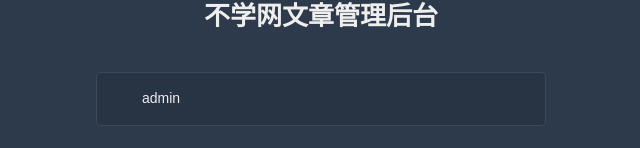
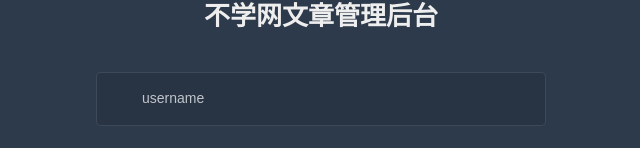
Before and after one commit to noxue/gocms-admin-ui, a Vue app: page /login in a window 1280 px wide. Shown: the part 153-301 px from the top of the page, without its empty margins (319-959 px from the left). Built offline with nearby package versions, Linux system fonts and the light colour scheme.

Commit message:
修改面包屑连接

```diff
--- a/src/components/Breadcrumb/index.vue
+++ b/src/components/Breadcrumb/index.vue
@@ -39,7 +39,7 @@ export default {
       })
       const first = matched[0]
       if (first && first.name !== 'dashboard') {
-        matched = [{ path: '/dashboard', meta: { title: '不学网' }}].concat(matched)
+        matched = [{ path: '/', meta: { title: '不学网' }}].concat(matched)
       }
       this.levelList = matched
     }
--- a/src/views/login/index.vue
+++ b/src/views/login/index.vue
@@ -54,8 +54,8 @@ export default {
     }
     return {
       loginForm: {
-        username: 'admin',
-        password: 'admin'
+        username: '',
+        password: ''
       },
       loginRules: {
         username: [{ required: true, trigger: 'blur', validator: validateUsername }],
```
